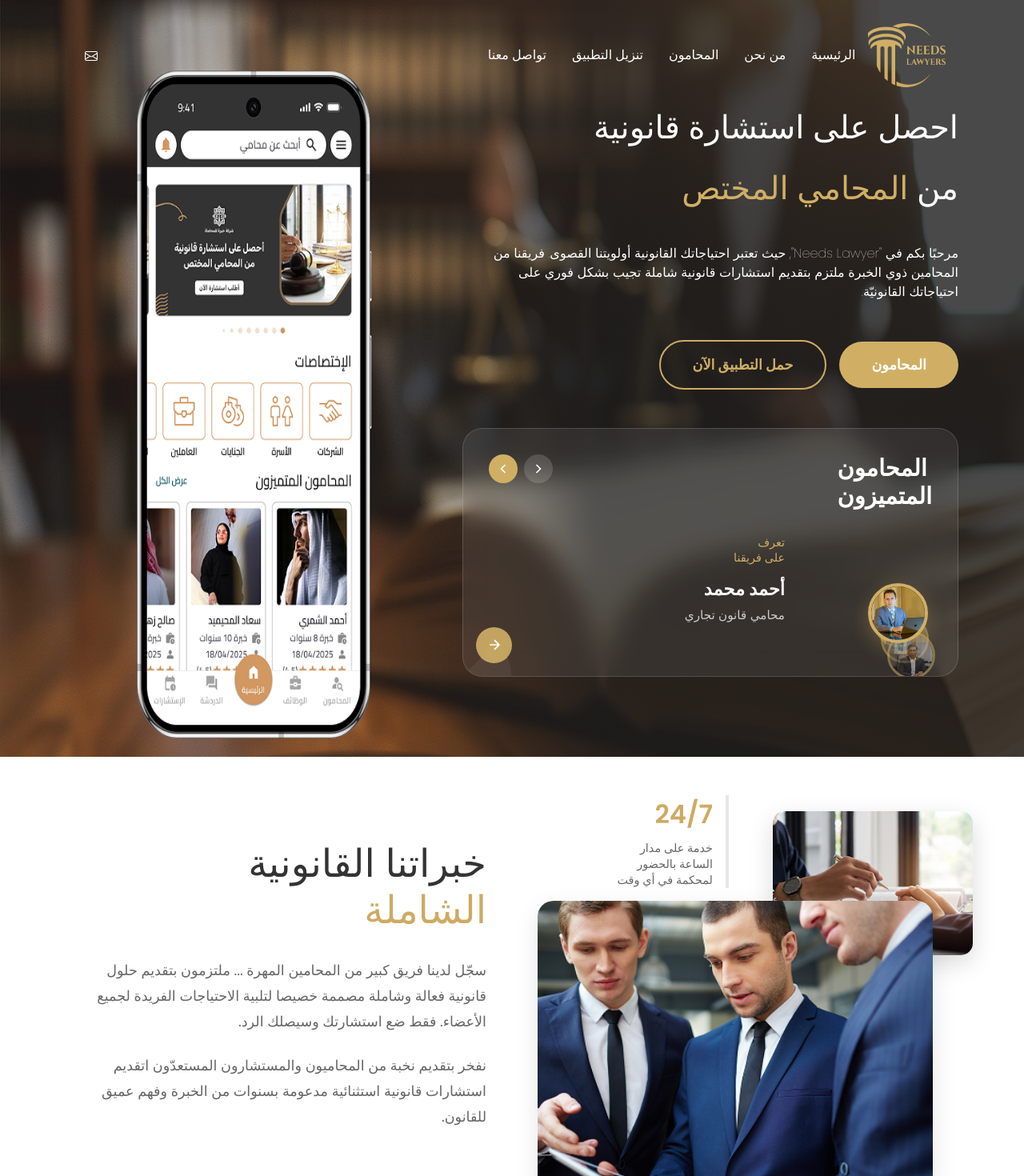
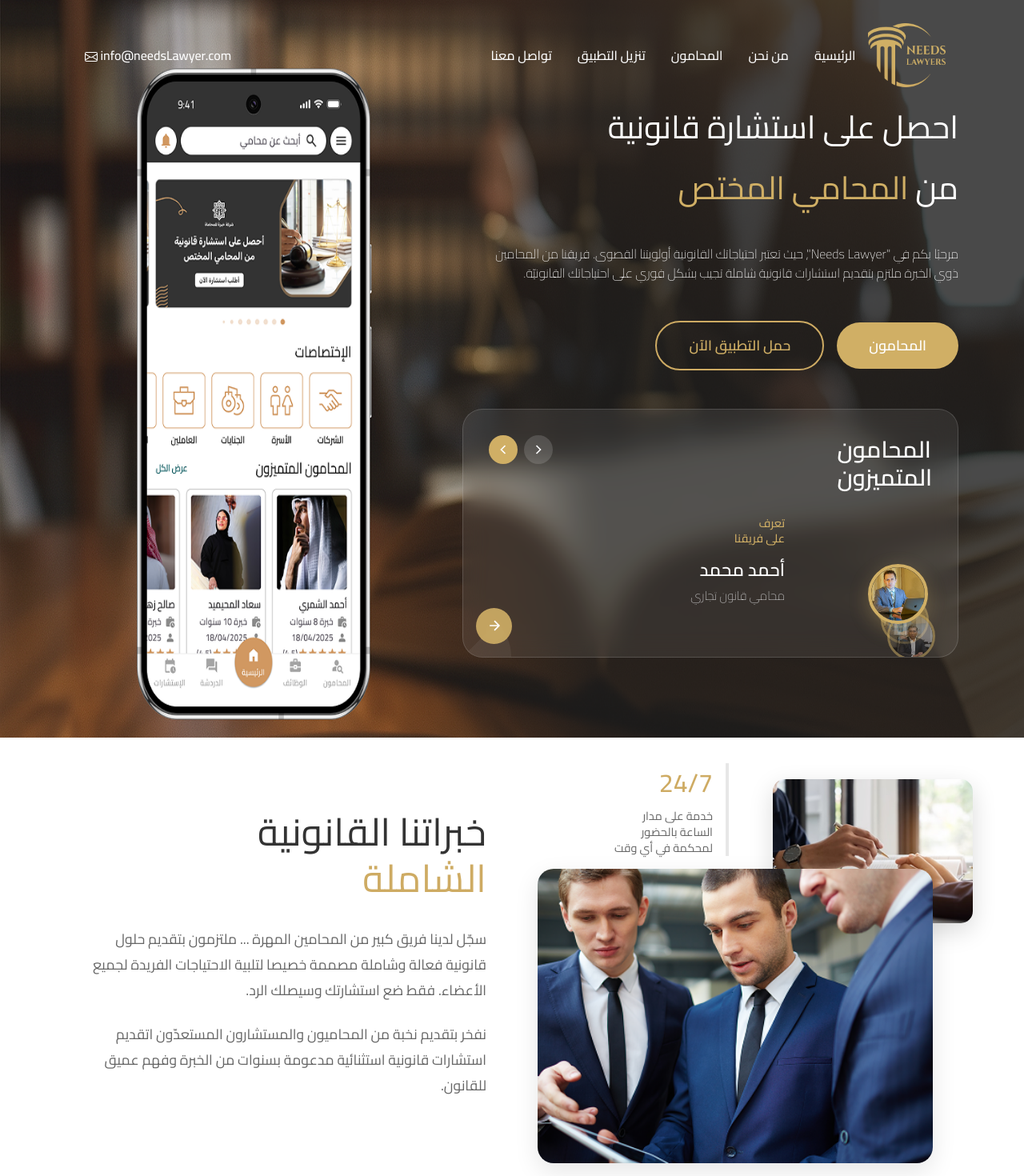
Before and after one commit to HarrixK/NeedsLawyersWebsite, an Angular app: page / in a window 1280 px wide. Shown: the top 1470 px of the page at 80% size. Built offline with nearby package versions, Linux system fonts and the light colour scheme.

Commit message:
feat: enhance navigation and styling across components

```diff
--- a/src/app/app.css
+++ b/src/app/app.css
@@ -19,10 +19,10 @@ section {
 }
 
 /* Common padding for sections */
-section.py-16 {
+/* section.py-16 {
   padding-top: 1rem;
   padding-bottom: 1rem;
-}
+} */
 
 /* Animation utilities */
 .fade-in {
--- a/src/app/app.html
+++ b/src/app/app.html
@@ -1,7 +1,6 @@
-<!-- app.component.html -->
 <div class="app-container">
   <!-- Header/Navigation -->
-  <app-header class="fixed"></app-header>
+  <app-header class="fixed" (navigateToSection)="scrollToSection($event)"></app-header>
 
   <!-- Hero Section -->
   <section id="hero" class="min-h-screen">
@@ -29,7 +28,7 @@
     </div>
   </section>
 
-    <section id="reviews" class="py-16">
+  <section id="cta" class="py-16">
     <div class="container">
       <app-cta></app-cta>
     </div>
@@ -43,11 +42,3 @@
   <!-- Footer -->
   <app-footer></app-footer>
 </div>
-
-<!-- Optional: Scroll to top button -->
-<!-- <button
-  class="fixed bottom-8 right-8 bg-blue-600 text-white p-3 rounded-full shadow-lg hover:bg-blue-700 transition-colors duration-300 z-50"
-  (click)="scrollToSection('hero')"
-  *ngIf="showScrollTop">
-  ↑
-</button> -->
--- a/src/app/app.ts
+++ b/src/app/app.ts
@@ -38,8 +38,17 @@ title = 'landing-page';
   }
 
   // Method to handle smooth scrolling between sections
-  scrollToSection(sectionId: string): void {
-    this.viewportScroller.scrollToAnchor(sectionId);
+scrollToSection(sectionId: any): void {
+    const element = document.getElementById(sectionId);
+    if (element) {
+      const headerHeight = 100; // Adjust based on your header height
+      const targetPosition = element.offsetTop - headerHeight;
+
+      window.scrollTo({
+        top: targetPosition,
+        behavior: 'smooth'
+      });
+    }
   }
 
   // Alternative scroll method using native behavior
--- a/src/app/components/cta/cta.css
+++ b/src/app/components/cta/cta.css
@@ -105,6 +105,7 @@
 
 .testimonial-text {
   font-size: 1.1rem;
+  font-family: 'system-ui' !important;
   color: #666;
   line-height: 1.6;
   margin: 0;
--- a/src/app/components/features/features.css
+++ b/src/app/components/features/features.css
@@ -71,9 +71,9 @@
   direction: rtl;
 }
 
-.features-list {
+/* .features-list {
   margin-bottom: 3rem;
-}
+} */
 
 .feature-item {
   display: flex;
@@ -146,7 +146,7 @@
 /* Tablet Responsive */
 @media (max-width: 1024px) {
   .features {
-    padding: 3rem 0;
+    padding: 1rem 0;
   }
 
   .features-header {
@@ -173,7 +173,7 @@
 /* Mobile Responsive */
 @media (max-width: 768px) {
   .features {
-    padding: 2rem 0;
+    padding: 1rem 0;
   }
 
   .container {
@@ -293,7 +293,7 @@
 /* Large Desktop */
 @media (min-width: 1200px) {
   .features {
-    padding: 5rem 0;
+    padding: 1rem 0;
   }
 
   .features-header h2 {
--- a/src/app/components/header/header.html
+++ b/src/app/components/header/header.html
@@ -10,22 +10,23 @@
       <div class="collapse navbar-collapse" [class.show]="isMenuOpen" id="navbarSupportedContent">
         <ul class="navbar-nav ms-auto">
           <li class="nav-item">
-            <a class="nav-link active" aria-current="page" href="#" (click)="closeMenu()">الرئيسية</a>
+            <a class="nav-link active" aria-current="page" href="#hero" (click)="onNavClick('hero', $event)">الرئيسية</a>
           </li>
           <li class="nav-item">
-            <a class="nav-link" href="#" (click)="closeMenu()">من نحن</a>
+            <a class="nav-link" href="#features" (click)="onNavClick('features', $event)">من نحن</a>
           </li>
           <li class="nav-item">
-            <a class="nav-link" href="#" (click)="closeMenu()">المحامون</a>
+            <a class="nav-link" href="#reviews" (click)="onNavClick('reviews', $event)">المحامون</a>
           </li>
           <li class="nav-item">
-            <a class="nav-link" href="#" (click)="closeMenu()">تنزيل التطبيق</a>
+            <a class="nav-link" href="#cta" (click)="onNavClick('cta', $event)">تنزيل التطبيق</a>
           </li>
           <li class="nav-item">
-            <a class="nav-link" href="#" (click)="closeMenu()">تواصل معنا</a>
+            <a class="nav-link" href="#contact" (click)="onNavClick('contact', $event)">تواصل معنا</a>
           </li>
         </ul>
         <a href="mailto:info@needsLawyer.com" class="nav-link text-white email-link">
+          info&#64;needsLawyer.com
           <svg xmlns="http://www.w3.org/2000/svg" width="16" height="16" fill="currentColor" class="bi bi-envelope" viewBox="0 0 16 16">
             <path d="M0 4a2 2 0 0 1 2-2h12a2 2 0 0 1 2 2v8a2 2 0 0 1-2 2H2a2 2 0 0 1-2-2zm2-1a1 1 0 0 0-1 1v.217l7 4.2 7-4.2V4a1 1 0 0 0-1-1zm13 2.383-4.708 2.825L15 11.105zm-.034 6.876-5.64-3.471L8 9.583l-1.326-.795-5.64 3.47A1 1 0 0 0 2 13h12a1 1 0 0 0 .966-.741M1 11.105l4.708-2.897L1 5.383z"/>
           </svg>
--- a/src/app/components/header/header.ts
+++ b/src/app/components/header/header.ts
@@ -1,4 +1,4 @@
-import { Component, signal } from '@angular/core';
+import { Component, EventEmitter, Output, signal } from '@angular/core';
 
 @Component({
   selector: 'app-header',
@@ -8,6 +8,7 @@ import { Component, signal } from '@angular/core';
 })
 export class Header {
    isMenuOpen:boolean = false;
+  @Output() navigateToSection = new EventEmitter<string>();
 
   toggleMenu() {
     this.isMenuOpen = !this.isMenuOpen;
@@ -19,6 +20,14 @@ export class Header {
     }
   }
 
+
+  // Method to handle navigation clicks
+  onNavClick(sectionId: string, event: Event) {
+    event.preventDefault();
+    this.navigateToSection.emit(sectionId);
+    this.closeMenu();
+  }
+
   closeMenu() {
     this.isMenuOpen = false;
     document.body.classList.remove('menu-open');
--- a/src/app/components/hero/hero.css
+++ b/src/app/components/hero/hero.css
@@ -284,7 +284,8 @@ p {
   .hero {
     height: auto;
     min-height: 100vh;
-    background: linear-gradient(135deg, #d4a017 0%, #000000 100%);
+    background-image: url('../../../../public/mob-banner.png');
+    /* background: linear-gradient(135deg, #d4a017 0%, #000000 100%); */
   }
 
   .hero-main {
--- a/src/app/components/reviews/reviews.css
+++ b/src/app/components/reviews/reviews.css
@@ -165,7 +165,7 @@
 /* Tablet Responsive */
 @media (max-width: 1024px) {
   .reviews {
-    padding: 3rem 0;
+    padding: 1rem 0;
   }
 
   .reviews-header {
@@ -210,7 +210,7 @@
 /* Mobile Responsive */
 @media (max-width: 768px) {
   .reviews {
-    padding: 2rem 0;
+    padding: 1rem 0;
   }
 
   .container {
@@ -360,7 +360,7 @@
 /* Large Desktop */
 @media (min-width: 1200px) {
   .reviews {
-    padding: 5rem 0;
+    padding: 1rem 0;
   }
 
   .reviews-header h2 {
--- a/src/app/components/services/services.css
+++ b/src/app/components/services/services.css
@@ -59,7 +59,7 @@
 
 .availability-badge .time {
   font-size: 2rem;
-  font-weight: bold;
+  font-weight: 500;
   color: #CEAB63;
   display: block;
   margin-bottom: 0.5rem;
--- a/src/styles.css
+++ b/src/styles.css
@@ -5,6 +5,11 @@
 body {
   margin: 0;
   padding: 0;
+  font-family:'Cairo';
+
+}
+body h1,h2,h3, p, a, li, span, div, button {
+  font-family:'Cairo';
 }
 
 .poppins-thin {
```
Also changed, not shown: public/mob-banner.png (added).
